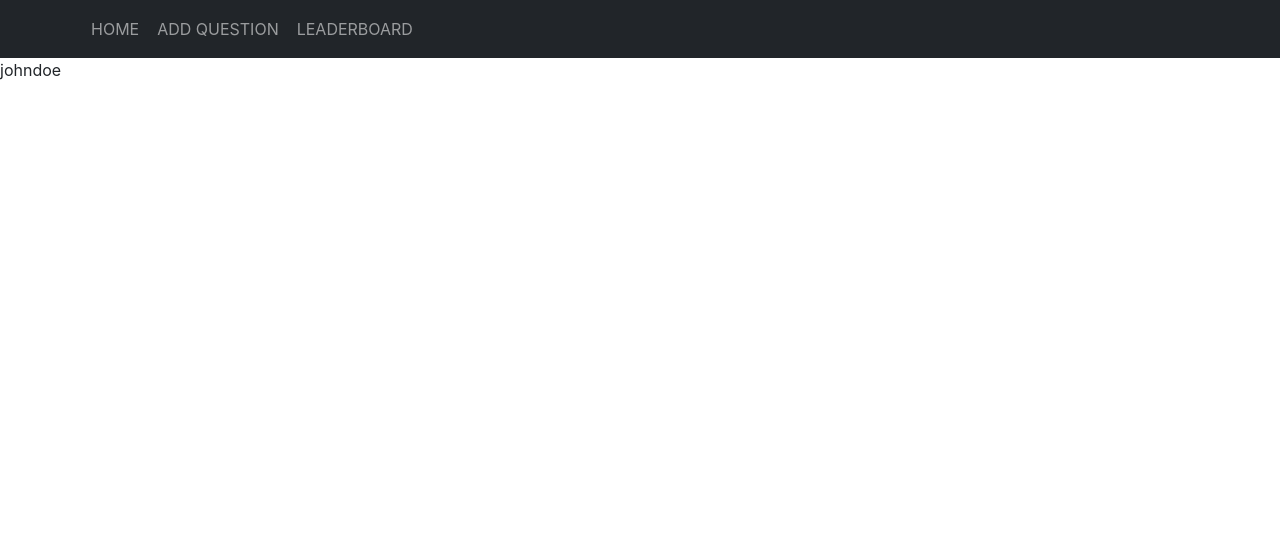
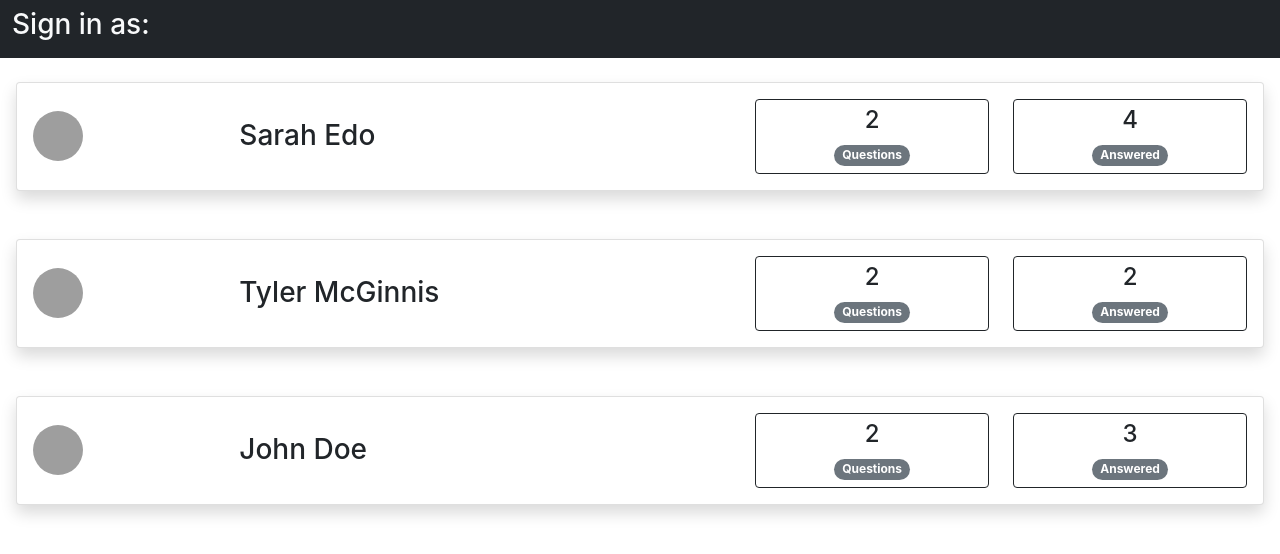
Before and after one commit to MBaroky/reactnd-wyrather-project, a React (Create React App) app: page / in a window 1280 px wide. Shown: the top 554 px of the page. Built offline with nearby package versions, Linux system fonts and the light colour scheme; grey boxes are pictures that could not be loaded.

Commit message:
login, logout, 404 page with routes

```diff
--- a/package.json
+++ b/package.json
@@ -9,6 +9,7 @@
     "react": "^17.0.2",
     "react-dom": "^17.0.2",
     "react-redux": "^7.2.4",
+    "react-router-dom": "^5.2.0",
     "react-scripts": "4.0.3",
     "redux": "^4.1.0",
     "redux-thunk": "^2.3.0",
--- a/src/components/App.js
+++ b/src/components/App.js
@@ -1,22 +1,21 @@
-import { Nav } from "./Nav";
 import { connect } from "react-redux";
-import { useEffect } from "react";
-import { handleGetQuestion } from "../actions/questions";
-import { handleGetUsers } from "../actions/users";
-import { setAuthed } from "../actions/authedUser";
+import { Route, Switch, useLocation } from "react-router-dom";
+import LoginPage from "./LoginPage";
+import Dashboard from "./Dashboard";
 
-function App(props) {
-  const { authed, dispatch } = props;
-  useEffect(() => {
-    dispatch(setAuthed("johndoe"));
-    dispatch(handleGetQuestion());
-    dispatch(handleGetUsers());
-  }, [dispatch]);
+function App({ authed }) {
+  const { pathname } = useLocation();
+  console.log(pathname);
   return (
-    <div className='app'>
-      <Nav />
-      <p>{authed}</p>
-    </div>
+    <Switch>
+      {
+        !authed && <LoginPage /> // if not signed in
+      }
+      <Route exact path='/'>
+        <Dashboard />
+      </Route>
+      <Route path='*'>404 page</Route>
+    </Switch>
   );
 }
 const mapStateToProps = state => ({
--- /dev/null
+++ b/src/components/Dashboard.js
@@ -0,0 +1,30 @@
+import React from "react";
+import { connect } from "react-redux";
+import Nav from "./Nav";
+
+// Nav links after login
+const pages = [
+  { title: "HOME", path: "/" },
+  { title: "ADD QUESTION", path: "/add" },
+  { title: "LEADERBOARD", path: "/leaderboard" },
+];
+
+export const Dashboard = ({ authed }) => {
+  return (
+    <div>
+      <Nav pages={pages} />
+      <p>{authed}</p>
+    </div>
+  );
+};
+
+const mapStateToProps = ({ authedUser }) => ({
+  authed: authedUser,
+});
+
+const mapDispatchToProps = {};
+
+export default connect(
+  mapStateToProps,
+  mapDispatchToProps
+)(Dashboard);
--- /dev/null
+++ b/src/components/LoginPage.js
@@ -0,0 +1,38 @@
+import React, { useEffect } from "react";
+import Nav from "./Nav";
+import User from "./User";
+import { connect } from "react-redux";
+
+import { handleGetUsers } from "../actions/users";
+
+const LoginPage = ({ usersIds, dispatch }) => {
+  useEffect(() => {
+    dispatch(handleGetUsers());
+  }, [dispatch]);
+  console.log(usersIds);
+  return (
+    <div>
+      <Nav />
+      <ul className='list-group list-group-flush'>
+        {usersIds.length !== 0 &&
+          usersIds.map(userId => (
+            <li
+              className='list-group-item border-0 py-4'
+              key={userId}>
+              <User userId={userId} />
+            </li>
+          ))}
+      </ul>
+    </div>
+  );
+};
+
+const mapStateToProps = ({ users }, { pathname }) => {
+  console.log(users);
+  return {
+    usersIds: Object.keys(users),
+    pathname,
+  };
+};
+
+export default connect(mapStateToProps)(LoginPage);
--- a/src/components/Nav.js
+++ b/src/components/Nav.js
@@ -1,21 +1,41 @@
 import React from "react";
 import { connect } from "react-redux";
+import { NavLink } from "react-router-dom";
 
-export const Nav = props => {
+import User from "./User";
+
+export const Nav = ({ pages, authedUser }) => {
   return (
-    <nav className='navbar navbar-expand-lg navbar-dark bg-dark'>
-      <div className='container'>
-        <div className='navbar-nav'>
-          <button className='btn nav-link'>HOME </button>
-          <button className='btn nav-link'>ADD QUESTION </button>
-          <button className='btn nav-link'>LEADERBOARD </button>
+    <nav className='navbar navbar-expand-md navbar-dark bg-dark'>
+      <div className='container-fluid'>
+        <div className='nav navbar-nav w-100'>
+          {!pages && <h3 className='text-light'>Sign in as:</h3>}
+          {pages &&
+            pages.map(page => {
+              const { title, path } = page;
+              return (
+                <NavLink
+                  to={path}
+                  key={title}
+                  className='btn nav-link d-inline'
+                  activeClassName='active'>
+                  {title}
+                </NavLink>
+              );
+            })}
+        </div>
+        <div style={{ minWidth: "420px" }}>
+          {authedUser && <User userId={authedUser} />}
         </div>
       </div>
     </nav>
   );
 };
 
-const mapStateToProps = state => ({});
+const mapStateToProps = ({ authedUser }, { pages }) => ({
+  pages,
+  authedUser,
+});
 
 const mapDispatchToProps = {};
 
--- /dev/null
+++ b/src/components/User.js
@@ -0,0 +1,94 @@
+import React from "react";
+import { connect } from "react-redux";
+import { setAuthed } from "../actions/authedUser";
+
+const User = ({ userId, user, dispatch, authedUser }) => {
+  const { name, avatarURL, answers, questions } = user;
+  const handleClick = () => {
+    authedUser === null && dispatch(setAuthed(userId));
+  };
+  const handleSignout = () => {
+    dispatch(setAuthed(null));
+  };
+  return (
+    <div
+      className={`card shadow ${authedUser && "text-white bg-dark"}`}
+      style={{ cursor: "pointer" }}
+      onClick={handleClick}>
+      <div className={`card-body ${authedUser && "py-sm-0"}`}>
+        <div className='row align-items-center'>
+          <div className='col-2'>
+            <div
+              className='rounded-circle'
+              style={{
+                width: "50px",
+                height: "50px",
+                overflow: "hidden",
+                background: `url("${avatarURL}") no-repeat center center`,
+                backgroundSize: "cover",
+              }}></div>
+          </div>
+          <div className='col text-lg-left text center'>
+            <h3
+              className={`d-inline font-weight-normal ${
+                authedUser === userId && "fs-5"
+              }`}>
+              {name}
+            </h3>
+            {authedUser === userId && (
+              <h6>
+                <button
+                  onClick={handleSignout}
+                  className='btn btn-secondary btn-sm rounded-pill py-0'>
+                  Sign Out
+                </button>
+              </h6>
+            )}
+          </div>
+          <div className='col-5'>
+            <div className='row'>
+              <div className={authedUser ? "col" : "col-6"}>
+                <button
+                  className={`btn w-100 ${
+                    authedUser
+                      ? "btn-dark text-end py-1"
+                      : "btn-outline-dark text-center"
+                  }`}>
+                  <h4 className={authedUser && "d-inline px-2 fs-6"}>
+                    {questions.length}
+                  </h4>
+                  <span className='badge rounded-pill bg-secondary font-weight-light'>
+                    Questions
+                  </span>
+                </button>
+              </div>
+              <div className={authedUser ? "col" : "col-6"}>
+                <button
+                  className={`btn w-100 ${
+                    authedUser
+                      ? "btn-dark text-end py-1"
+                      : "btn-outline-dark text-center"
+                  }`}>
+                  <h4 className={authedUser && "d-inline px-2 fs-6"}>
+                    {Object.keys(answers).length}
+                  </h4>
+                  <span className='badge rounded-pill bg-secondary font-weight-light'>
+                    Answered
+                  </span>
+                </button>
+              </div>
+            </div>
+          </div>
+        </div>
+      </div>
+    </div>
+  );
+};
+
+const mapStateToProps = ({ users, authedUser }, { userId }) => ({
+  user: users[userId],
+  userId,
+  authedUser,
+});
+
+export default connect(mapStateToProps)(User);
--- a/src/index.js
+++ b/src/index.js
@@ -1,4 +1,5 @@
 import React from "react";
+import { BrowserRouter as Router } from "react-router-dom";
 import ReactDOM from "react-dom";
 import "./index.css";
 import App from "./components/App";
@@ -11,7 +12,9 @@ const store = createStore(reducer, middleware);
 
 ReactDOM.render(
   <Provider store={store}>
-    <App />
+    <Router>
+      <App />
+    </Router>
   </Provider>,
   document.getElementById("root")
 );
```
Also changed, not shown: 1 other file (tests, documents, lock files or other folders).
